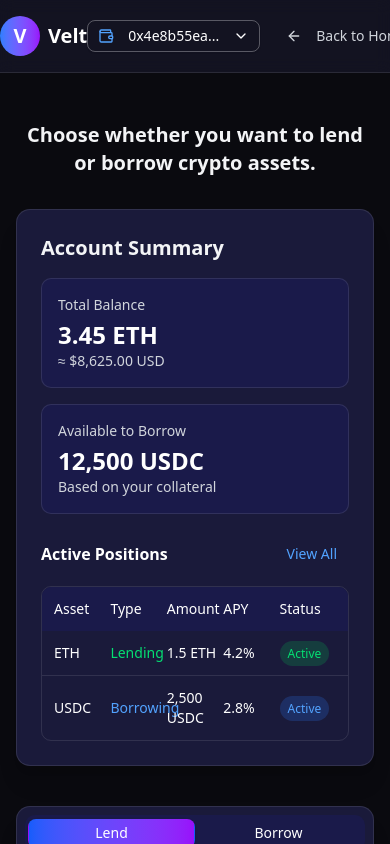
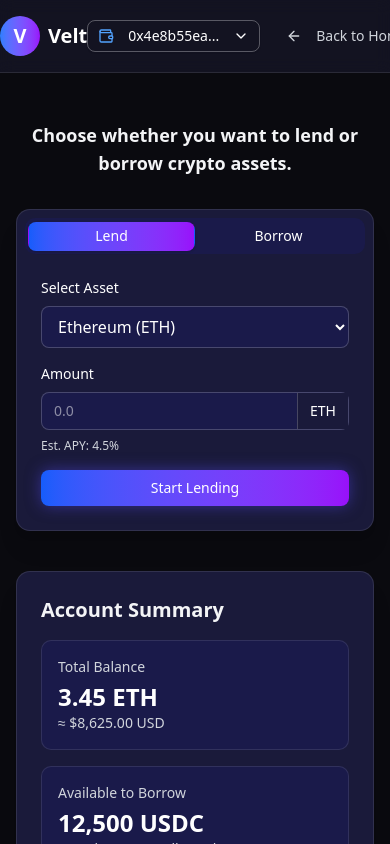
Before and after one commit to chiefEbube/velt, a Next.js app in the folder frontend/: page /app in a window 390 px wide. Both pictures are taken after a click on the button "Connect Wallet". Shown: the top 844 px of the page. Built offline with nearby package versions, Linux system fonts and the light colour scheme.

Commit message:
fixes app page

```diff
--- a/frontend/src/app/app/page.tsx
+++ b/frontend/src/app/app/page.tsx
@@ -70,7 +70,7 @@ export default function GetStarted() {
       <main className="flex-1 flex items-center justify-center py-12 mb-20">
         <div className="container px-4 md:px-6 w-full">
           <div className="flex flex-col items-center text-center mb-8 space-y-2">
-            <p className="text-gray-100 font-bold text-xl">
+            <p className="text-gray-100 font-bold text-lg sm:text-xl">
               {walletConnected
                 ? "Choose whether you want to lend or borrow crypto assets."
                 : "Connect your wallet to start lending or borrowing crypto assets."}
@@ -113,8 +113,8 @@ export default function GetStarted() {
             </div>
           ) : (
             <div className="grid md:grid-cols-2 gap-10">
+              <TabsColumn />
               <AccountSummary />
-              <TabsColumn />
             </div>
           )}
           {!walletConnected && (
--- a/frontend/src/app/components/AccountSummary.tsx
+++ b/frontend/src/app/components/AccountSummary.tsx
@@ -38,7 +38,7 @@ export default function AccountSummary() {
                     </div>
 
                     <div className="divide-y divide-white/10">
-                        <div className="grid grid-cols-5 p-3 text-sm items-center">
+                        <div className="grid grid-cols-5 p-3 text-xs sm:text-sm items-center">
                             <div className="font-medium">ETH</div>
                             <div className="text-green-400">Lending</div>
                             <div>1.5 ETH</div>
@@ -48,7 +48,7 @@ export default function AccountSummary() {
                             </div>
                         </div>
 
-                        <div className="grid grid-cols-5 p-3 text-sm items-center">
+                        <div className="grid grid-cols-5 p-3 text-xs sm:text-sm items-center">
                             <div className="font-medium">USDC</div>
                             <div className="text-blue-400">Borrowing</div>
                             <div>2,500 USDC</div>
```
